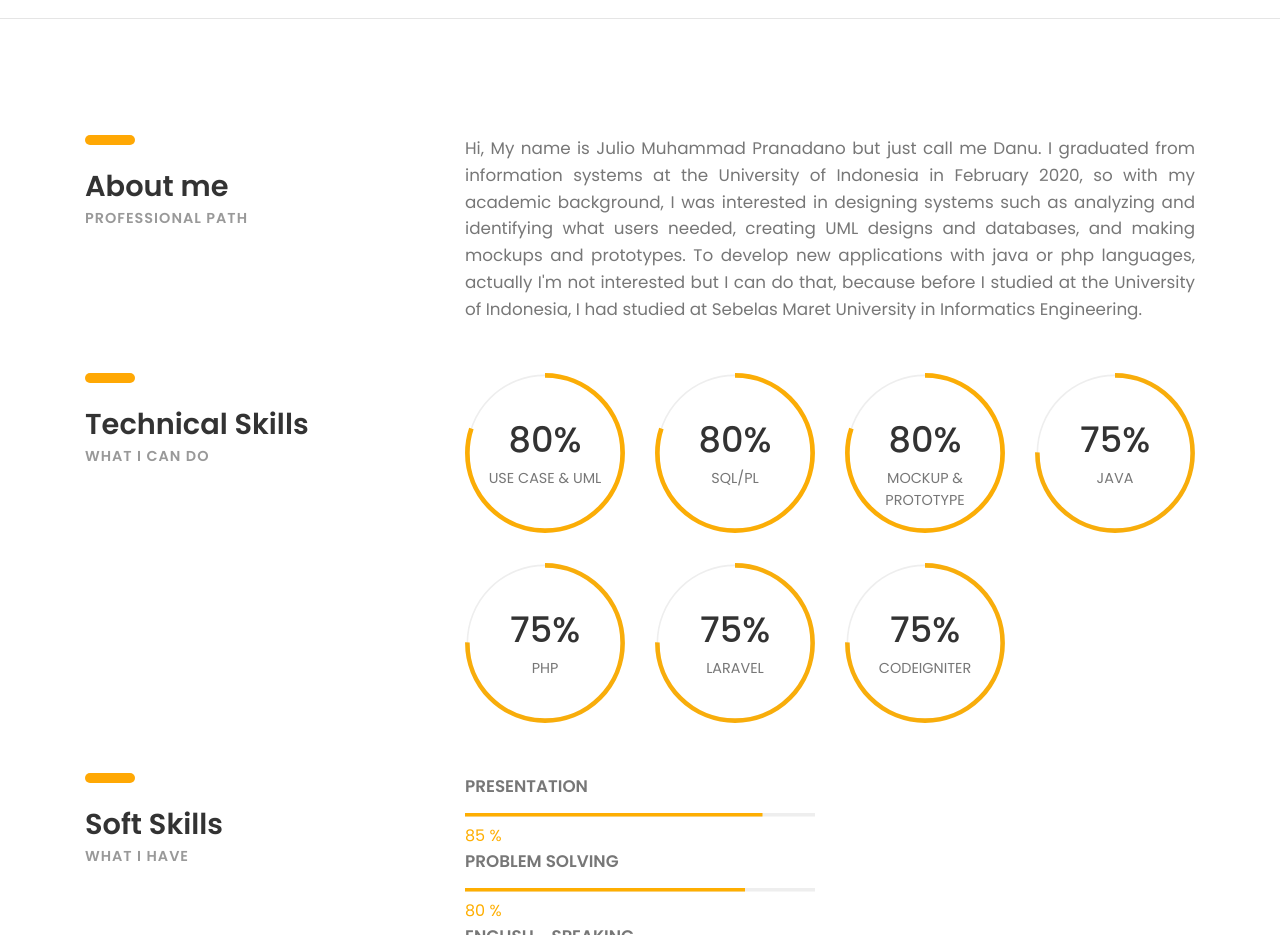
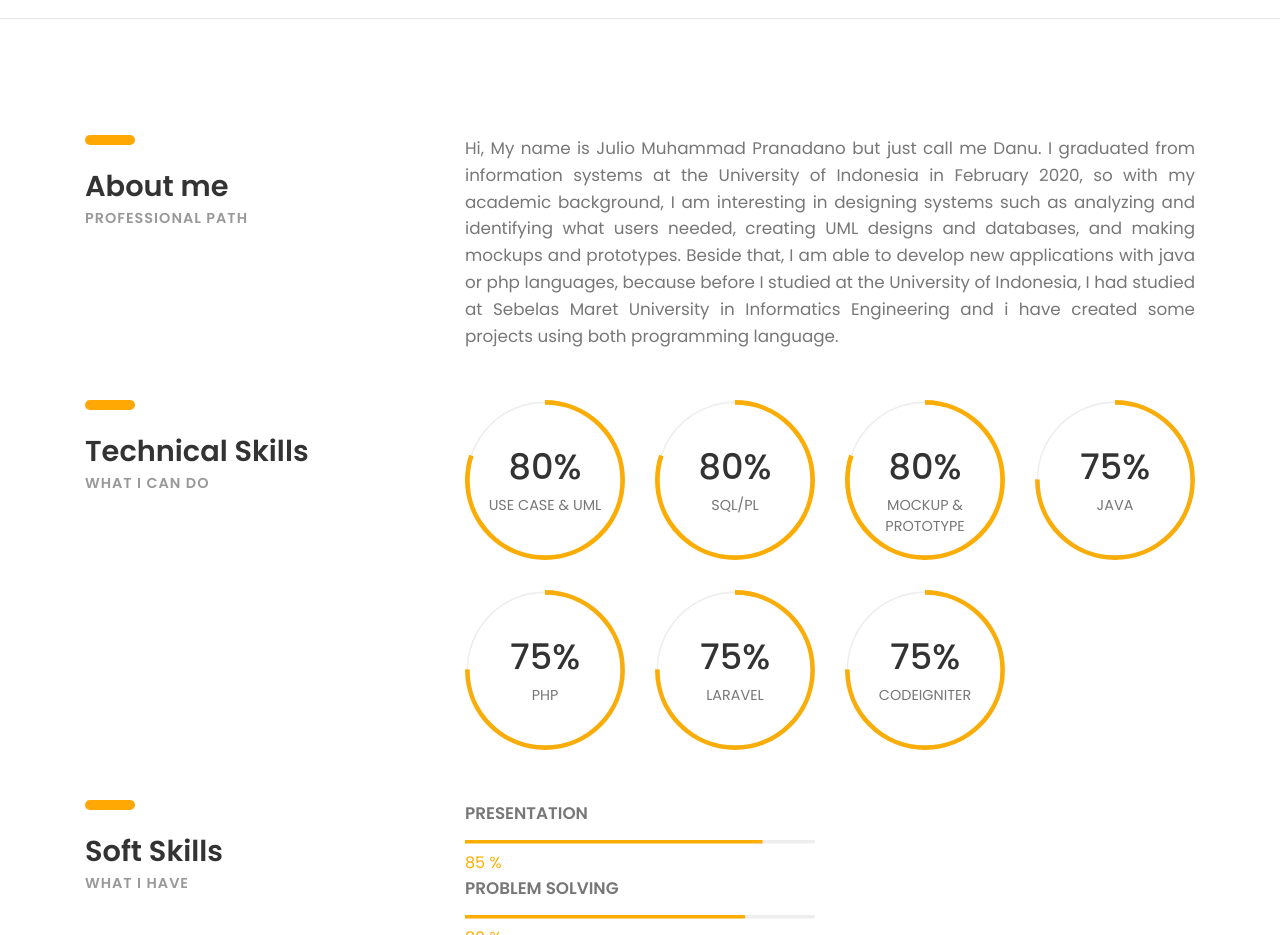
Before and after one commit to juliodanu/juliodanu-cv.github.io, a plain HTML site: page index.html in a window 1280 px wide. Shown: the part 4320-5255 px from the top of the page. Drawn offline with Linux system fonts and the light colour scheme; files whose address does not match are found by name.

Commit message:
Versi 0.2

```diff
--- a/index.html
+++ b/index.html
@@ -221,11 +221,12 @@
 				<div class="col-sm-8">
 					<p class="margin-b-50" style="text-align: justify;">Hi, My name is Julio Muhammad Pranadano but just
 						call me Danu. I graduated from information systems at the University of Indonesia in February
-						2020, so with my academic background, I was interested in designing systems such as analyzing
+						2020, so with my academic background, I am interesting in designing systems such as analyzing
 						and identifying what users needed, creating UML designs and databases, and making mockups and
-						prototypes. To develop new applications with java or php languages, actually I'm not interested
-						but I can do that, because before I studied at the University of Indonesia, I had studied at
-						Sebelas Maret University in Informatics Engineering.
+						prototypes. Beside that, I am able to develop new applications with java or php languages,
+						because before I studied at the University of Indonesia, I had studied at
+						Sebelas Maret University in Informatics Engineering and i have created some projects using both
+						programming language.
 					</p>
 				</div><!-- col-sm-8 -->
 
```
